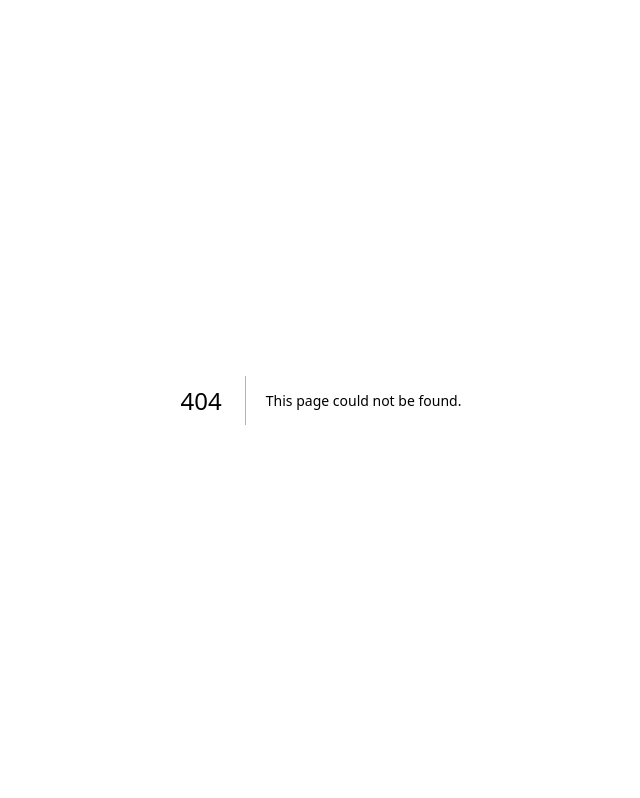
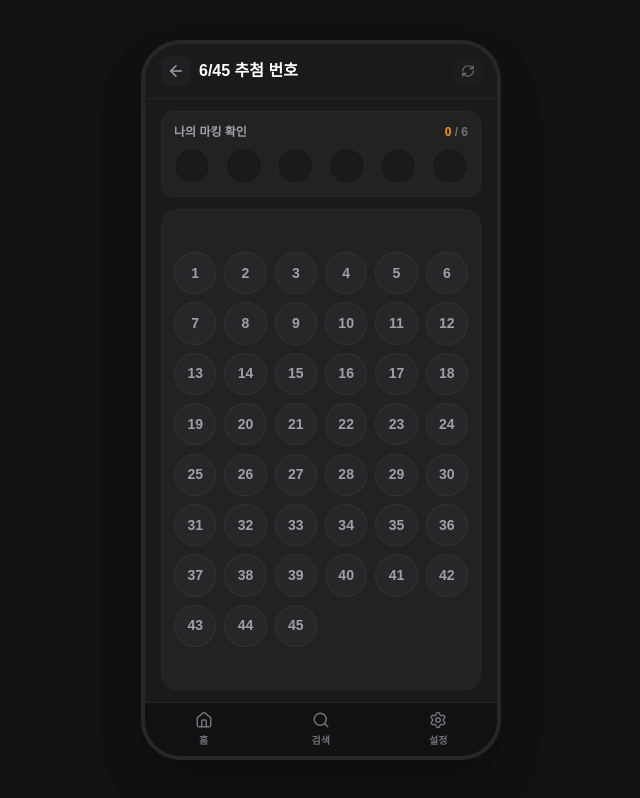
Before and after one commit to ksjung-win/lotto-app, a Next.js app: page /pick in a window 1280 px wide. Before the commit this address had no page. Shown: the whole page, without its empty margins (319-959 px from the left). Built offline with nearby package versions, Linux system fonts and the light colour scheme.

Commit message:
6/45 추첨 번호 업데이트 완료

```diff
--- a/app/page.tsx
+++ b/app/page.tsx
@@ -1,5 +1,6 @@
 import Link from 'next/link';
-import { PenTool, History } from 'lucide-react';
+// 💡 변경됨: LineChart, CheckCircle 아이콘을 가져옵니다.
+import { PenTool, History, LineChart, CheckCircle } from 'lucide-react';
 
 export default function HomePage() {
   return (
@@ -42,7 +43,7 @@ export default function HomePage() {
             </div>
           </Link>
 
-          {/* 2. (신규) 역대 당첨 번호 조회 라운지로 이동 */}
+          {/* 2. 역대 당첨 번호 조회 라운지로 이동 */}
           <Link
             href="/history"
             className="group relative w-full flex items-center p-4 bg-gray-50 dark:bg-zinc-800/80 rounded-2xl border border-gray-200 dark:border-zinc-700/50 hover:border-amber-500/50 dark:hover:border-amber-500/50 transition-all duration-300 active:scale-95 shadow-sm"
@@ -62,8 +63,47 @@ export default function HomePage() {
             </div>
           </Link>
 
+          {/* 3. 로또 패턴 분석 메뉴 */}
+          <Link
+            href="/pattern"
+            className="group relative w-full flex items-center p-4 bg-gray-50 dark:bg-zinc-800/80 rounded-2xl border border-gray-200 dark:border-zinc-700/50 hover:border-amber-500/50 dark:hover:border-amber-500/50 transition-all duration-300 active:scale-95 shadow-sm"
+          >
+            <div className="flex items-center gap-4 w-full">
+              <div className="p-3 bg-white dark:bg-zinc-900 rounded-xl shadow-sm text-gray-600 dark:text-zinc-400 group-hover:text-amber-500 transition-colors">
+                <LineChart size={22} />
+              </div>
+              <div className="flex flex-col text-left">
+                <span className="font-bold text-gray-900 dark:text-zinc-100 text-[15px]">
+                  로또 패턴 분석
+                </span>
+                <span className="text-[12px] text-gray-500 dark:text-zinc-400 mt-0.5">
+                  나만의 1등 당첨 패턴 찾기 및 관리
+                </span>
+              </div>
+            </div>
+          </Link>
+
+          {/* 4. (신규) 6/45 추첨 번호 메뉴 */}
+          <Link
+            href="/pick"
+            className="group relative w-full flex items-center p-4 bg-gray-50 dark:bg-zinc-800/80 rounded-2xl border border-gray-200 dark:border-zinc-700/50 hover:border-amber-500/50 dark:hover:border-amber-500/50 transition-all duration-300 active:scale-95 shadow-sm"
+          >
+            <div className="flex items-center gap-4 w-full">
+              <div className="p-3 bg-white dark:bg-zinc-900 rounded-xl shadow-sm text-gray-600 dark:text-zinc-400 group-hover:text-amber-500 transition-colors">
+                <CheckCircle size={22} />
+              </div>
+              <div className="flex flex-col text-left">
+                <span className="font-bold text-gray-900 dark:text-zinc-100 text-[15px]">
+                  6/45 추첨 번호
+                </span>
+                <span className="text-[12px] text-gray-500 dark:text-zinc-400 mt-0.5">
+                  실전 번호 마킹 및 선택 조합 즉시 진단
+                </span>
+              </div>
+            </div>
+          </Link>
+
         </div>
-
       </div>
     </div>
   );
--- /dev/null
+++ b/app/pick/page.tsx
@@ -0,0 +1,146 @@
+'use client';
+
+import { useState } from 'react';
+import { useRouter } from 'next/navigation';
+import Link from 'next/link';
+import { ArrowLeft, RefreshCw, Sparkles, Home, Search, Settings } from 'lucide-react';
+
+// 공 색상 판별 함수
+const getBallColorClass = (num: number, isSelected: boolean) => {
+  if (!isSelected) return 'bg-zinc-800 text-zinc-400 border-zinc-700/50 hover:bg-zinc-750';
+
+  if (num <= 10) return 'bg-[#fbc400] text-gray-900 shadow-[0_0_12px_rgba(251,196,0,0.4)] border-[#fbc400]';
+  if (num <= 20) return 'bg-[#69c8f2] text-gray-900 shadow-[0_0_12px_rgba(105,200,242,0.4)] border-[#69c8f2]';
+  if (num <= 30) return 'bg-[#ff7272] text-white shadow-[0_0_12px_rgba(255,114,114,0.4)] border-[#ff7272]';
+  if (num <= 40) return 'bg-[#aaa] text-white shadow-[0_0_12px_rgba(170,170,170,0.4)] border-[#aaa]';
+  return 'bg-[#b0d840] text-gray-900 shadow-[0_0_12px_rgba(176,216,64,0.4)] border-[#b0d840]';
+};
+
+// 상단 슬롯용 색상 함수
+const getBallColorClassForSlot = (num: number) => {
+  if (num <= 10) return 'bg-[#fbc400] text-gray-900 border-[#fbc400]';
+  if (num <= 20) return 'bg-[#69c8f2] text-gray-900 border-[#69c8f2]';
+  if (num <= 30) return 'bg-[#ff7272] text-white border-[#ff7272]';
+  if (num <= 40) return 'bg-[#aaa] text-white border-[#aaa]';
+  return 'bg-[#b0d840] text-gray-900 border-[#b0d840]';
+};
+
+export default function PickPage() {
+  const router = useRouter();
+  const [selectedNumbers, setSelectedNumbers] = useState<number[]>([]);
+
+  // 번호 선택 토글 로직
+  const toggleNumber = (num: number) => {
+    if (selectedNumbers.includes(num)) {
+      setSelectedNumbers(selectedNumbers.filter(n => n !== num));
+    } else {
+      if (selectedNumbers.length < 6) {
+        setSelectedNumbers([...selectedNumbers, num].sort((a, b) => a - b));
+      }
+    }
+  };
+
+  return (
+    <div className="min-h-screen bg-[#111111] flex items-center justify-center sm:p-2 transition-colors duration-300">
+      <div className="w-full max-w-[360px] h-screen sm:h-[720px] bg-[#1a1a1a] relative flex flex-col sm:rounded-[2.5rem] overflow-hidden border-0 sm:border-[4px] border-zinc-800 shadow-2xl">
+
+        {/* 헤더 (패딩을 조여 세로 공간 확보) */}
+        <div className="flex items-center justify-between px-4 py-3 border-b border-zinc-800/80 z-10 shrink-0">
+          <div className="flex items-center">
+            <button onClick={() => router.back()} className="p-1.5 mr-2 bg-zinc-800/50 hover:bg-zinc-700 rounded-lg transition-colors text-zinc-400">
+              <ArrowLeft size={18} />
+            </button>
+            <h1 className="text-[16px] font-black text-white">6/45 추첨 번호</h1>
+          </div>
+          <button onClick={() => setSelectedNumbers([])} className="p-1.5 text-zinc-500 hover:text-zinc-300 transition-colors flex items-center gap-1 bg-zinc-800/30 rounded-lg">
+            <RefreshCw size={14} />
+          </button>
+        </div>
+
+        {/* 메인 콘텐츠 (스크롤 완전 불가, 타이트한 여백 설정) */}
+        <div className="flex-1 overflow-hidden px-4 py-3 flex flex-col gap-3 relative">
+
+          {/* 섹션 1: 나의 마킹 확인 (상단 슬롯, 높이 슬림화) */}
+          <div className="bg-[#222222] border border-zinc-800 rounded-xl p-3 shrink-0">
+            <div className="flex justify-between items-end mb-2">
+              <span className="text-xs font-bold text-zinc-400">나의 마킹 확인</span>
+              <span className="text-xs font-black text-amber-500">
+                {selectedNumbers.length} <span className="text-zinc-500">/ 6</span>
+              </span>
+            </div>
+
+            <div className="flex justify-between gap-1">
+              {[0, 1, 2, 3, 4, 5].map((index) => {
+                const num = selectedNumbers[index];
+                return (
+                  <div
+                    key={index}
+                    className={`w-[36px] h-[36px] rounded-full flex items-center justify-center font-black text-[13px] border transition-all duration-300 shadow-inner
+                      ${num ? getBallColorClassForSlot(num) : 'bg-[#1a1a1a] border-zinc-800 text-zinc-700'}
+                    `}
+                  >
+                    {num ? num : ''}
+                  </div>
+                );
+              })}
+            </div>
+          </div>
+
+          {/* 섹션 2: 1~45 OMR 마킹 보드 (간격과 패딩을 조여 45번까지 보장) */}
+          <div className="flex-1 bg-[#222222] border border-zinc-800 rounded-2xl px-3 py-2 flex flex-col justify-center min-h-0">
+            <div className="grid grid-cols-6 gap-1.5 sm:gap-2">
+              {[...Array(45)].map((_, i) => {
+                const num = i + 1;
+                const isSelected = selectedNumbers.includes(num);
+                return (
+                  <button
+                    key={num}
+                    onClick={() => toggleNumber(num)}
+                    className={`relative w-full aspect-square rounded-full flex items-center justify-center font-bold text-[13px] sm:text-[14px] transition-all duration-150 border
+                      ${getBallColorClass(num, isSelected)}
+                      ${isSelected ? 'scale-105 z-10' : ''}
+                    `}
+                  >
+                    {num}
+                  </button>
+                );
+              })}
+              {/* 빈칸 3개 */}
+              <div className="w-full aspect-square pointer-events-none"></div>
+              <div className="w-full aspect-square pointer-events-none"></div>
+              <div className="w-full aspect-square pointer-events-none"></div>
+            </div>
+          </div>
+
+        </div>
+
+        {/* 💡 신규 배치: 6개 선택 시 바텀 탭바 바로 위에 절묘하게 나타나는 팝업 진단 버튼 */}
+        {selectedNumbers.length === 6 && (
+          <div className="absolute bottom-[56px] left-4 right-4 z-30 transition-all duration-300">
+            <button className="w-full py-3 rounded-xl font-black text-[13px] sm:text-[14px] flex items-center justify-center gap-1.5 bg-gradient-to-r from-amber-500 to-orange-500 text-white hover:opacity-90 active:scale-95 shadow-[0_6px_20px_rgba(245,158,11,0.4)] border border-amber-400/20">
+              <Sparkles size={16} />
+              6/45 선택 조합 즉시 진단하기
+            </button>
+          </div>
+        )}
+
+        {/* 섹션 4: 하단 네비게이션 바 (높이를 최적화하여 OMR판을 압박하지 않음) */}
+        <div className="flex justify-around items-center bg-[#111111] border-t border-zinc-800/80 py-2 shrink-0 z-20">
+          <Link href="/" className="flex flex-col items-center gap-1 text-zinc-500 hover:text-white transition-colors">
+            <Home size={18} />
+            <span className="text-[10px] font-bold">홈</span>
+          </Link>
+          <button className="flex flex-col items-center gap-1 text-zinc-500 hover:text-white transition-colors">
+            <Search size={18} />
+            <span className="text-[10px] font-bold">검색</span>
+          </button>
+          <button className="flex flex-col items-center gap-1 text-zinc-500 hover:text-white transition-colors">
+            <Settings size={18} />
+            <span className="text-[10px] font-bold">설정</span>
+          </button>
+        </div>
+
+      </div>
+    </div>
+  );
+}
```
